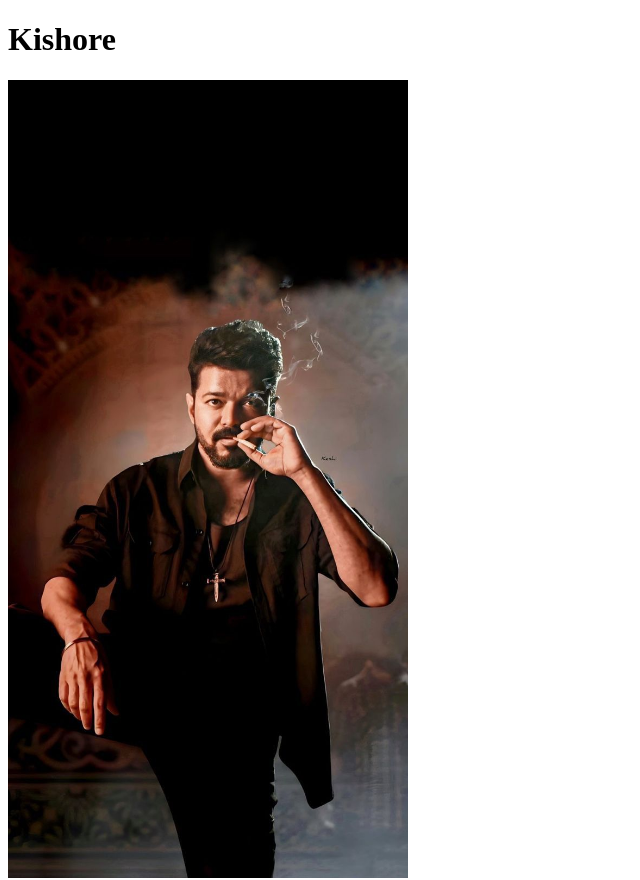
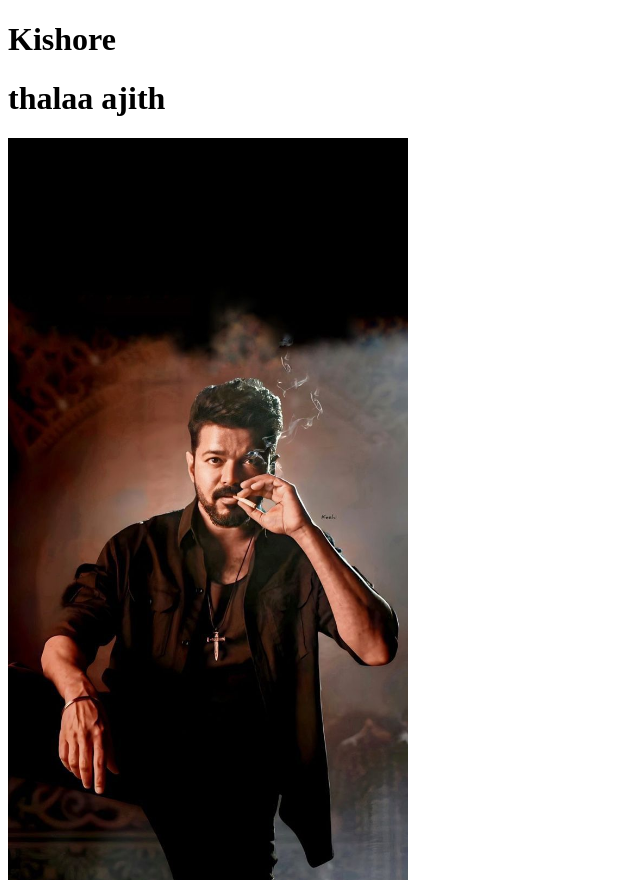
Before and after one commit to kishore-ctrl/first-html-project, a plain HTML site: page index.html in a window 1280 px wide. Shown: the top 880 px of the page, without its empty margins (0-640 px from the left). Drawn offline with Linux system fonts and the light colour scheme.

Commit message:
added thala

```diff
--- a/index.html
+++ b/index.html
@@ -7,6 +7,7 @@
 </head>
 <body>
     <h1>Kishore</h1>
+    <h1>thalaa ajith </h1>
     <img width="400px" src="thalapathy.jpg" alt="">
     <p>Future tamilnadu CM
         its time to lead
```
